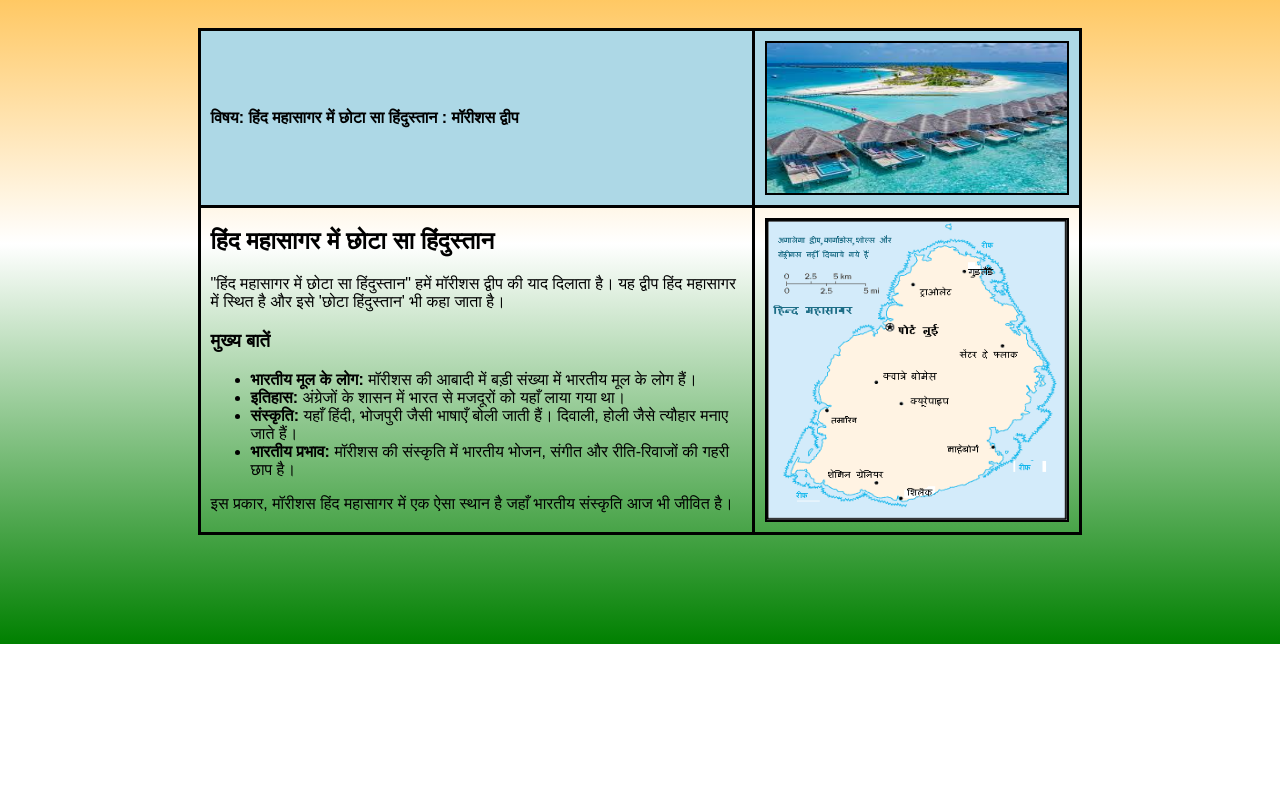
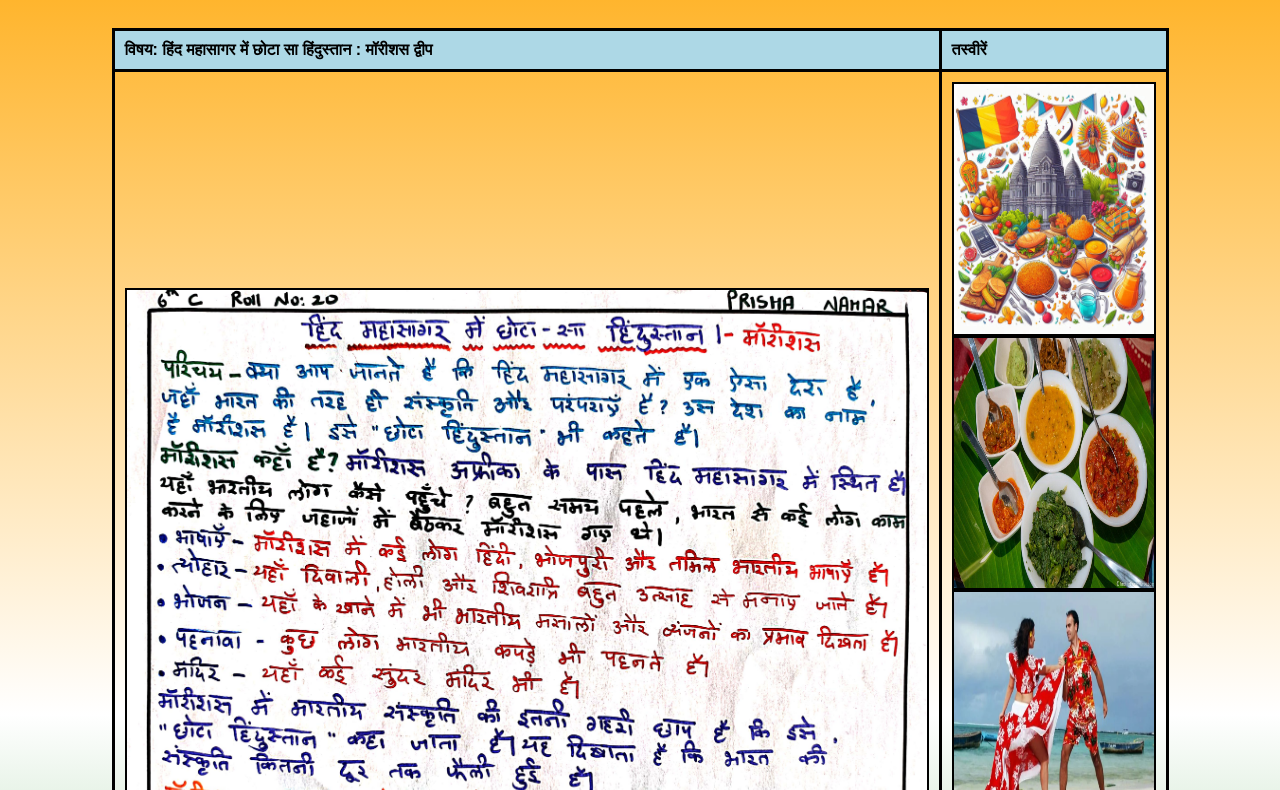
Before and after one commit to prishanahar/PrishaNahar_6C_IP2024, a plain HTML site: page Hindi.html in a window 1280 px wide. Shown: the part 156-946 px from the top of the page. Before the commit the page ends 800 px from the top, so only its background shows below. Drawn offline with Linux system fonts and the light colour scheme.

Commit message:
Update Hindi.html

```diff
--- a/Hindi.html
+++ b/Hindi.html
@@ -97,11 +97,17 @@ background: linear-gradient(orange, white, green);
 <table border = "3" width ="70%" align = "center">
 <tr bgcolor="lightblue">
 <h1>
-<th> विषय: हिंद महासागर में छोटा सा हिंदुस्तान : मॉरीशस द्वीप </th> </th>
-<th> <img src ="hindiimage.jpg" height ="150" width ="300" border ="2px">
+
+<th> विषय: हिंद महासागर में छोटा सा हिंदुस्तान : मॉरीशस द्वीप </th>
+<th> तस्वीरें </th>
 <tr>
-<td align ="left">
- <h2>हिंद महासागर में छोटा सा हिंदुस्तान</h2>
+<th> <img src ="hindiimage2.jpg" height ="600" width ="800" border ="2px"> </th>
+ <th> 	<img src ="hindiimage3.jpg" height ="250" width ="200" border ="2px">
+	<img src ="hindiimage4.jpg" height ="250" width ="200" border ="2px">
+	<img src ="hindiimage5.jpg" height ="250" width ="200" border ="2px">
+	<img src ="hindiimage6.jpg" height ="250" width ="200" border ="2px">
+<tr>  <td align ="left">
+ <h2 align = "center">हिंद महासागर में छोटा सा हिंदुस्तान</h2>
 
     <p>"हिंद महासागर में छोटा सा हिंदुस्तान" हमें मॉरीशस द्वीप की याद दिलाता है। यह द्वीप हिंद महासागर में स्थित है और इसे 'छोटा हिंदुस्तान' भी कहा जाता है।</p>
 
@@ -112,9 +118,13 @@ background: linear-gradient(orange, white, green);
         <li><b>संस्कृति:</b> यहाँ हिंदी, भोजपुरी जैसी भाषाएँ बोली जाती हैं। दिवाली, होली जैसे त्यौहार मनाए जाते हैं।</li>
         <li><b>भारतीय प्रभाव:</b> मॉरीशस की संस्कृति में भारतीय भोजन, संगीत और रीति-रिवाजों की गहरी छाप है।</li>
     </ul>
+
     <p>इस प्रकार, मॉरीशस हिंद महासागर में एक ऐसा स्थान है जहाँ भारतीय संस्कृति आज भी जीवित है।</p></th>
-<th> <img src ="hindiimage1.jpg" height ="300" width ="300" border ="2px"> </th>
-</th>
+
+<th>  <img src ="hindiimage.jpg" height ="200" width ="200" border ="2px"> <img src ="hindiimage1.jpg" height ="200" width ="200" border ="2px"> </th>
+
+ </th> </tr>
+<th>  </th>
 </tr>
 </table>
 </body>
```
